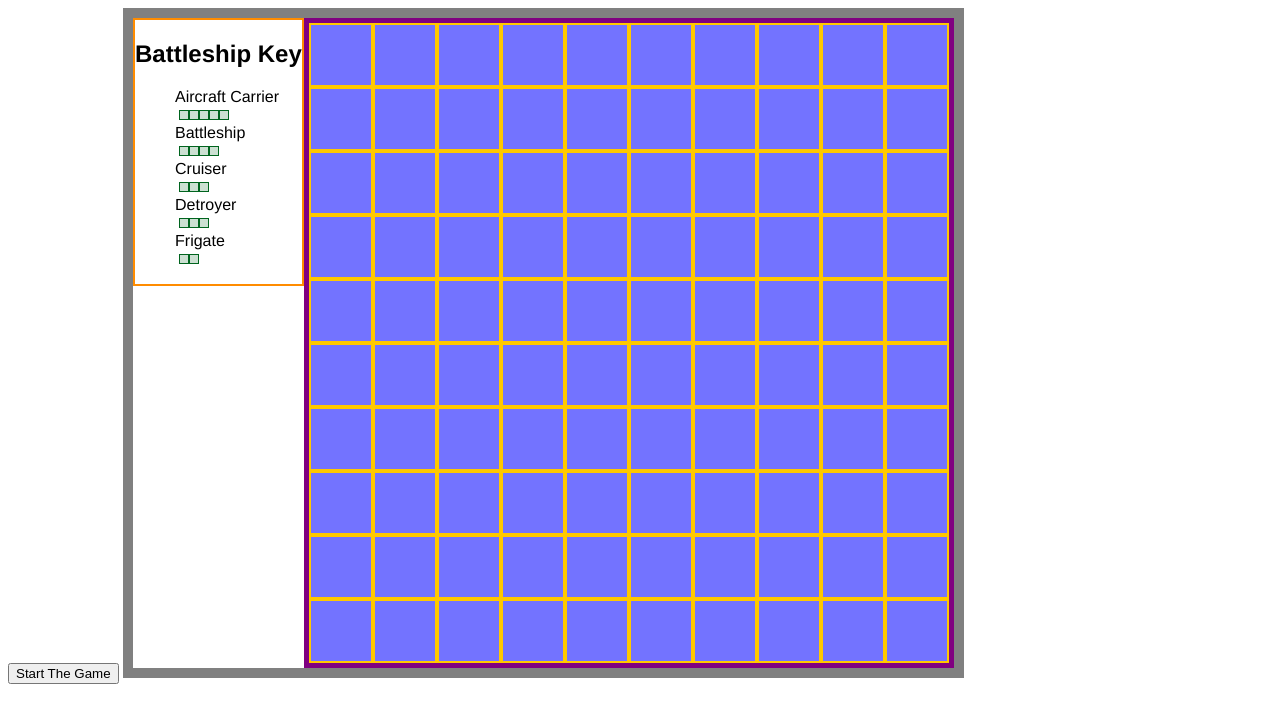
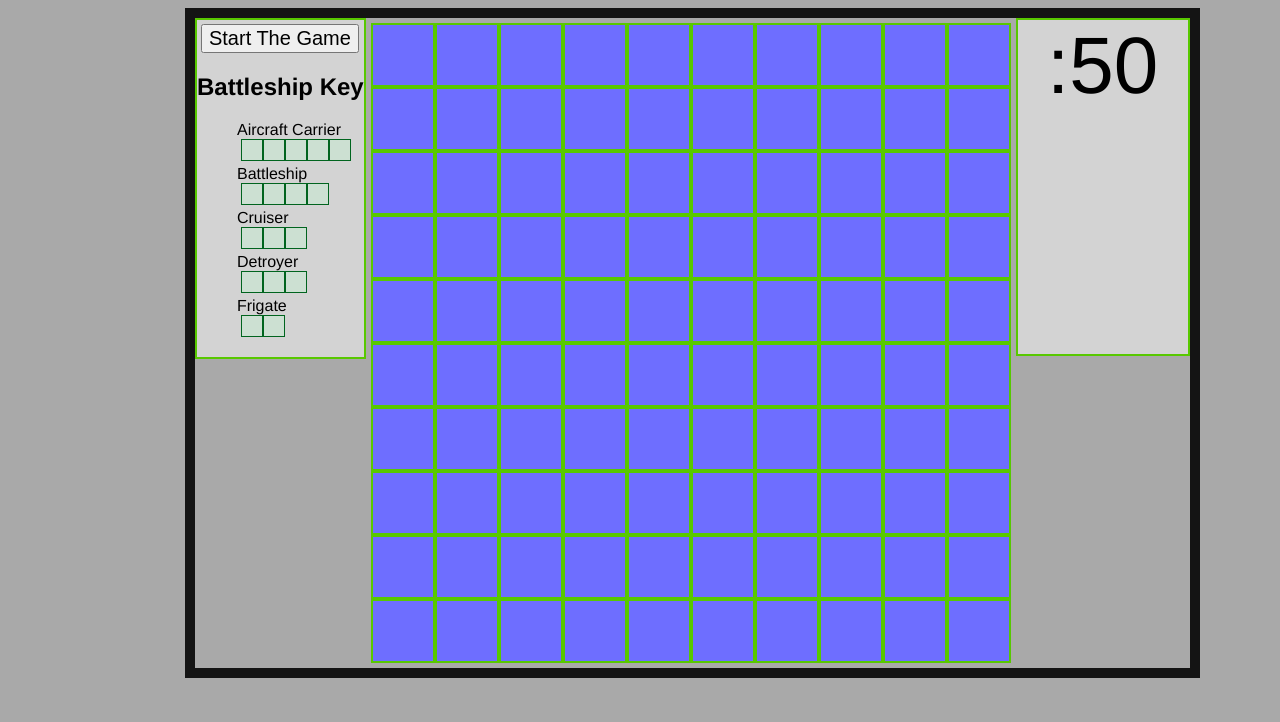
Before and after one commit to TrevDunn/Development, a plain HTML site: page index.html in a window 1280 px wide. Both pictures are taken after a click on the button "Start The Game". Drawn offline with nearby package versions, Linux system fonts and the light colour scheme.

Commit message:
Finished phase one of playable project

```diff
--- a/css/style.css
+++ b/css/style.css
@@ -2,17 +2,30 @@
 
 body {
 	font-family: helvetica, arial;
+	overflow: scroll;
+	background-color: darkgrey;
+}
+
+button {
+	position: relative;
+	text-align: center;
+	margin-left: 4px;
+	margin-top: 4px;
+	font-size: 20px;
+
 }
 
 #container {
-	border: 10px solid grey;
+	border: 10px solid rgb(20, 20, 20);
 	display: inline-block;
-	overflow: hidden;
+	overflow: scroll;
+	margin: 0 auto;
+	margin-left: 14%;
 }
 
 .game-board {
-	border: 5px solid purple;
-	background: rgba(0, 0, 256, .55);
+	border: 5px solid darkgrey;
+	background: rgb(110, 110, 256);
 	display: inline-block;
 	float: right;
 }
@@ -23,7 +36,7 @@ body {
 
 .square-space {
 	display: inline-block;
-	border: 2px solid rgba(256, 200, 0, 1);
+	border: 2px solid rgba(88, 200, 0, 1);
 	padding: 20px;
 	max-width: 100px;
 	min-width: 20px;
@@ -38,11 +51,14 @@ body {
 	/*z-index: 1000;*/
 }
 
+
+
 section#ship-key {
 	overflow: hidden;
-	border: 2px solid darkorange;
+	border: 2px solid rgba(88, 200, 0, 1);
 	display: inline-block;
 	float: left;
+	background-color: lightgrey;
 }
 
 li{
@@ -59,12 +75,22 @@ div.block-holder {
 }
 
 div [type='boat-blocks'] {
-	width: 8px;
-	height: 8px;
-	background: rgba(0, 100, 30, .2);
+	width: 20px;
+	height: 20px;
+	background: rgb(204, 224, 210);
 	border: 1px solid rgb(0, 100, 30);
 }
+#timer {
+	float: right;
+	border: 2px solid rgba(88, 200, 0, 1);
+	display: inline-block;
+	text-align: center;
+	font-size: 80px;
+	width: 170px;
+	height: 334px;
+	background-color: lightgrey;
 
+}
 #hit {
 	border: 2px solid red;
 	background-color: rgba(256, 0, 0, .3);
@@ -73,5 +99,5 @@ div [type='boat-blocks'] {
 
 #boat-hits {
 	border: 1px solid red;
-	background: rgba(256, 0, 0, .3);
+	background: rgb(255, 179, 179);
 }
--- a/index.html
+++ b/index.html
@@ -13,9 +13,9 @@
   </style>
 </head>
 <body>
-	<button id="game-starter">Start The Game</button>
 	<div id="container">
 		<section id="ship-key">
+			<button id="game-starter">Start The Game</button>
 			<h1>Battleship Key</h1>
 			<ul>
 				<li>Aircraft Carrier</li>
--- a/js/app.js
+++ b/js/app.js
@@ -49,7 +49,7 @@ var GameModule = function(){
 	var compCordsC = [0,1,2];				//Cruiser
 	var compCordsD = [0,1,2];				//Destroyer
 	var compCordsF = [0,1];					//Frigate
-	var countdown = 20;
+	var countdown = 50;
 	var oceanBoardArray = [	['&nbsp', '&nbsp', '&nbsp', '&nbsp', '&nbsp', '&nbsp', '&nbsp', '&nbsp', '&nbsp', '&nbsp',],
 							['&nbsp', '&nbsp', '&nbsp', '&nbsp', '&nbsp', '&nbsp', '&nbsp', '&nbsp', '&nbsp', '&nbsp',],
 							['&nbsp', '&nbsp', '&nbsp', '&nbsp', '&nbsp', '&nbsp', '&nbsp', '&nbsp', '&nbsp', '&nbsp',],
@@ -77,6 +77,14 @@ var GameModule = function(){
 		// First attempt at div constructor loop for spaces; creates board inside game-board div
 		buildOcean : function(){
 
+			//creates a countdown timer
+			var tempTimer = document.createElement('div');
+			tempTimer.id = 'timer';
+			tempTimer.innerHTML = (':' + countdown)
+			document.querySelector('#container').appendChild(tempTimer);
+
+
+
 			//creates the div game-board
 			var tempBoard = document.createElement('div');
 			tempBoard.className = 'game-board';
@@ -99,7 +107,8 @@ var GameModule = function(){
 					tempSquares.setAttribute('y-lon', j);
 					tempSquares.innerHTML = oceanBoardArray[i][j];
 					tempSquares.addEventListener('click', (function(){
-						countdown--;
+
+						//turns divs to buttons
 						if ((this.id === 'empty') && (computerBoard[parseInt(this.getAttribute('y-lon'))][parseInt(this.getAttribute('x-lat'))] != '&nbsp')) {
 							this.id = 'hit';
 							this.innerHTML = 'X';
@@ -124,10 +133,13 @@ var GameModule = function(){
 									console.log('Something went wrong.')
 							};
 							GameModule.hitCheck();
+							GameModule.winState();
 						} else if (this.id === 'empty') {
+							countdown--;
+							tempTimer.innerHTML = (':' + countdown);
 							this.id = 'miss';
 							this.innerHTML = '•';
-							console.log(this);
+							GameModule.loseState();
 						};
 
 					}));
@@ -145,8 +157,10 @@ var GameModule = function(){
 
 			if (tempBoard) {
 				var tempContainer = document.getElementById('container');
+				var tempTimer = document.getElementById('timer');
 				console.log(tempContainer, tempBoard);
 				tempContainer.removeChild(tempBoard);
+				tempContainer.removeChild(tempTimer);
 
 			}
 		},
@@ -385,13 +399,13 @@ var GameModule = function(){
 			compCordsD = [0,1,2];			//Destroyer
 			compCordsF = [0,1];				//Frigate
 
-			if (countdown != 20) {
+			if (countdown != 50) {
 				for (var i = 0; 0 < document.querySelectorAll('#boat-hits').length; i++) {
 					var temp = document.querySelector('#boat-hits');
 					temp.id = '';
 				};
 			};
-			countdown = 20;
+			countdown = 50;
 		},
 		hitCheck : function() {
 			if (compCordsA.length == compCordsA[0] && (compCordsA[1] !== 0)) {
@@ -436,6 +450,29 @@ var GameModule = function(){
 
 
 		},
+		loseState : function() {
+			if (countdown == 0) {
+				alert('Nuclear Launch Detected.\nYou\'ve run out of time, commander.')
+				clearShips();
+				clearShips();
+				GameModule.drainOcean();
+				GameModule.buildOcean();
+			}
+		},
+		winState : function() {
+			if (document.querySelectorAll('#hit').length == 17) {
+				prompt('We are victorious!.\nYou sunk their battleships!')
+				GameModule.fireworks();
+				clearShips();
+				clearShips();
+				GameModule.drainOcean();
+				GameModule.buildOcean();
+			}
+		},
+		fireworks : function() {
+			var tempSquares = document.querySelectorAll('.square-space');
+			var flashBoxes = setInterval(tempSquares.setAttribute('style', 'background:rgb(' + (Math.floor(Math.random() * 256)) + ',' + (Math.floor(Math.random() * 256)) +',' + (Math.floor(Math.random() * 256)) + ');'), 50);
+		}
 	}; // end return
 }();
 
```
